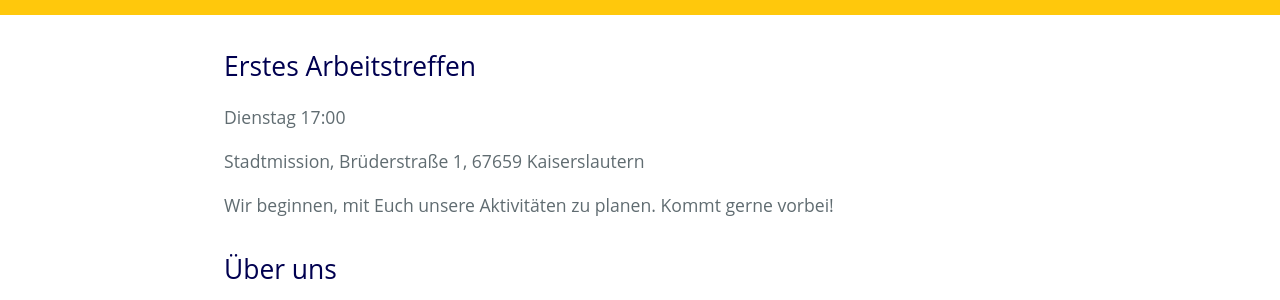
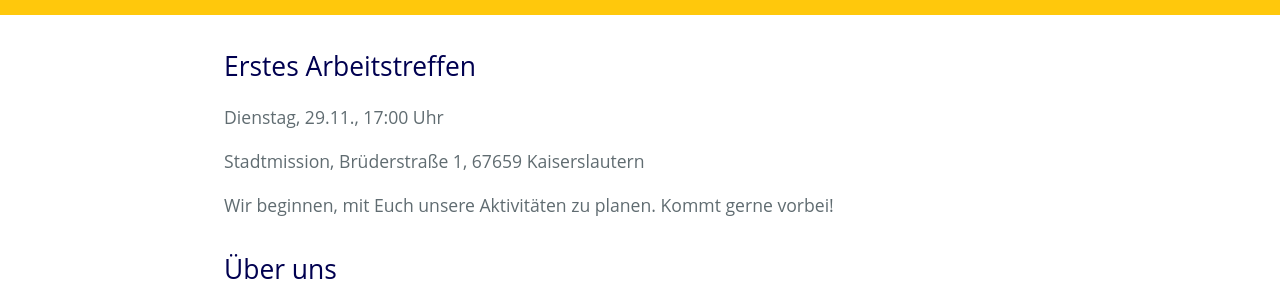
Before and after one commit to klimalautern/klimalautern.github.io, a Jekyll site: the page built from index.md, in a window 1280 px wide. Shown: the part 404-704 px from the top of the page. Built offline with Jekyll 4.4.1, drawn with Linux system fonts in a browser that asks for light colours; our own code applies the rules of GitHub Pages for plain Markdown files.

Commit message:
Datum Arbeitstreffen eingefügt

```diff
--- a/index.md
+++ b/index.md
@@ -6,7 +6,7 @@ description: Stadt und Landkreis Kaiserslautern klimaneutral!
 
 ## Erstes Arbeitstreffen
 
-Dienstag 17:00
+Dienstag, 29.11., 17:00 Uhr
 
 Stadtmission, Brüderstraße 1, 67659 Kaiserslautern
 
```
